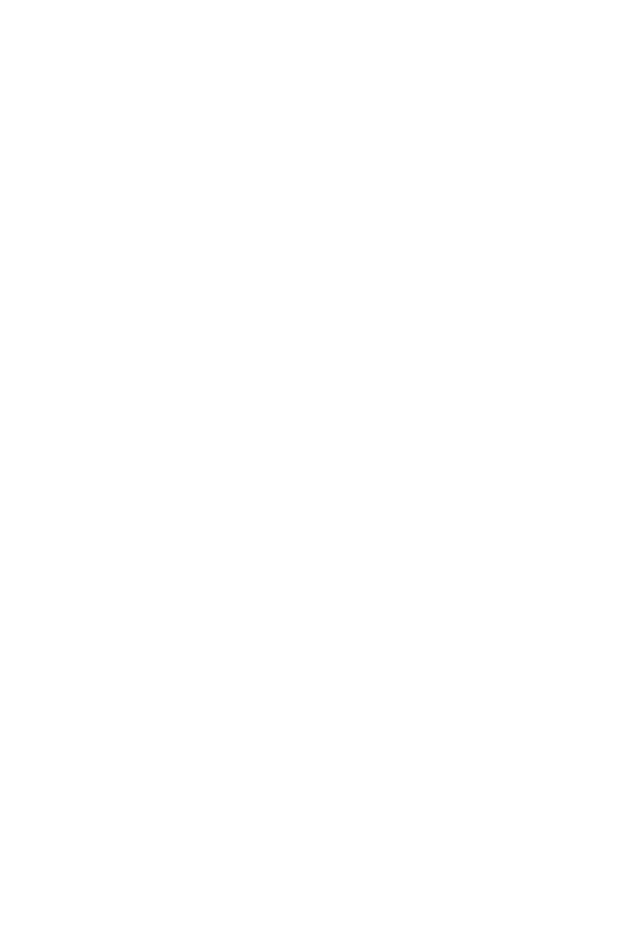
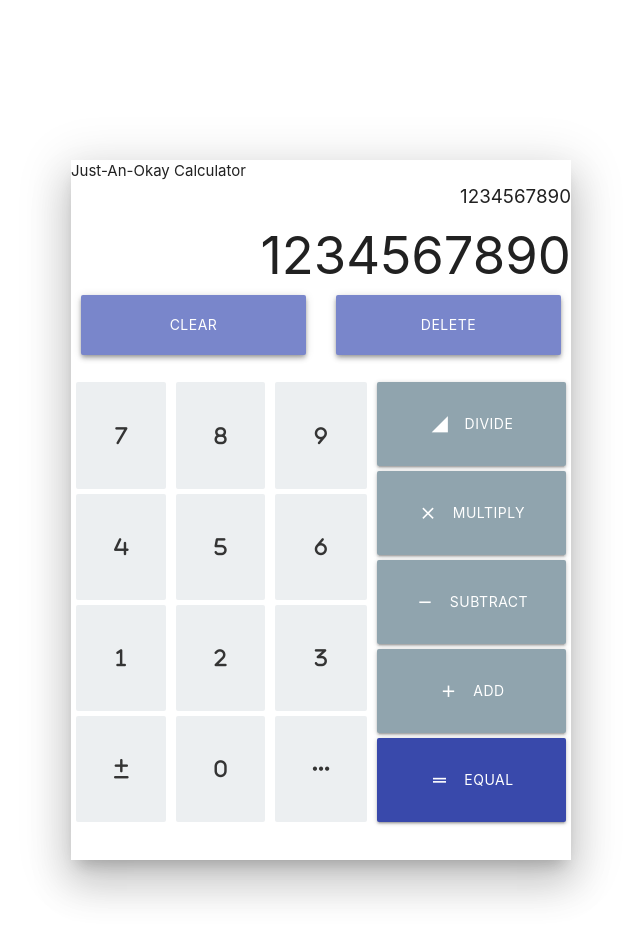
Before and after one commit to AndrewLin95/calculator, a website: page index.html in a window 1280 px wide. Shown: the whole page, without its empty margins (169-809 px from the left). Before the commit the page ends 800 px from the top, so only its background shows below. Drawn offline with nearby package versions, Linux system fonts and the light colour scheme.

Commit message:
created the html and css for the calculator

```diff
--- a/index.html
+++ b/index.html
@@ -12,12 +12,47 @@
       <link rel="stylesheet" href="./style.css">
     </head>
 
-    <body>
-
-
+    <body class="z-depth-5">
+        <div>Just-An-Okay Calculator</div>
+        <div class = 'calculatorCalculateBox'>1234567890</div>
+        <div class = 'calculatorOutputBox' maxlength="9"> 1234567890 </div>
+        <div class = 'clearAndDeleteCluster'>
+            <a class="waves-effect indigo lighten-2 btn btnClearDel z-depth-2">Clear</a>
+            <a class="waves-effect indigo lighten-2 btn btnClearDel z-depth-2">Delete</a>
+        </div>
+        <div class = 'inputCluster'>
+            <div class = 'numberCluster'>
+                <div class = 'firstColumn'>
+                    <a class="waves-effect blue-grey lighten-5 btn-flat btnCluster"><i class="fa-solid fa-7"></i></a>
+                    <a class="waves-effect blue-grey lighten-5 btn-flat btnCluster"><i class="fa-solid fa-4"></i></a>
+                    <a class="waves-effect blue-grey lighten-5 btn-flat btnCluster"><i class="fa-solid fa-1"></i></a>
+                    <a class="waves-effect blue-grey lighten-5 btn-flat btnCluster"><i class="fa-solid fa-plus-minus"></i></a>
+                </div>
+                <div class = 'secondColumn'>
+                    <a class="waves-effect blue-grey lighten-5 btn-flat btnCluster"><i class="fa-solid fa-8"></i></a>
+                    <a class="waves-effect blue-grey lighten-5 btn-flat btnCluster"><i class="fa-solid fa-5"></i></a>
+                    <a class="waves-effect blue-grey lighten-5 btn-flat btnCluster"><i class="fa-solid fa-2"></i></a>
+                    <a class="waves-effect blue-grey lighten-5 btn-flat btnCluster"><i class="fa-solid fa-0"></i></a>
+                </div>
+                <div class = 'thirdColumn'>
+                    <a class="waves-effect blue-grey lighten-5 btn-flat btnCluster"><i class="fa-solid fa-9"></i></a>
+                    <a class="waves-effect blue-grey lighten-5 btn-flat btnCluster"><i class="fa-solid fa-6"></i></a>
+                    <a class="waves-effect blue-grey lighten-5 btn-flat btnCluster"><i class="fa-solid fa-3"></i></a>
+                    <a class="waves-effect blue-grey lighten-5 btn-flat btnCluster"><i class="fa-solid fa-ellipsis"></i></a>
+                </div>
+                <div class = 'functionCluster'>
+                    <a class="waves-effect blue-grey lighten-2 btn btnCluster"><i class="material-icons left">network_cell</i>Divide</a>
+                    <a class="waves-effect blue-grey lighten-2 btn btnCluster"><i class="material-icons left">close</i>Multiply</a>
+                    <a class="waves-effect blue-grey lighten-2 btn btnCluster"><i class="material-icons left">remove</i>Subtract</a>
+                    <a class="waves-effect blue-grey lighten-2 btn btnCluster"><i class="material-icons left">add</i>Add</a>
+                    <a class="waves-effect indigo darken-1 btn btnCluster"><i class="material-icons left">drag_handle</i>Equal</a>
+                </div>
+            </div>
+        </div>
 
       <!--JavaScript at end of body for optimized loading-->
       <script src="https://cdnjs.cloudflare.com/ajax/libs/materialize/1.0.0/js/materialize.min.js"></script>
+      <script src="https://kit.fontawesome.com/bb58922bd7.js" crossorigin="anonymous"></script>
       <script src="javascript.js"></script>
     </body>
   </html>
--- a/style.css
+++ b/style.css
@@ -0,0 +1,85 @@
+body{
+    display: flex;
+    flex-direction: column;
+    width: 500px;
+    height: 700px;
+    margin-left: 30vh;
+    margin-right: 30vh;
+    margin-top: 20vh;
+    margin-bottom: 20vh;
+}
+
+.calculatorCalculateBox{
+    display:flex;
+    align-items: flex-end;
+    justify-content: end;
+    width: 500px;
+    height: 50px;
+    font-size: 125%;
+}
+
+.calculatorOutputBox{
+    display:flex;
+    align-items: flex-end;
+    justify-content: end;
+    width: 500px;
+    height: 150px;
+    font-size: 350%;
+}
+
+.clearAndDeleteCluster{
+    display:flex;
+    width: 500px;
+    height: 10vh;
+    justify-content: space-between;
+    align-items: center;
+    min-height: 60px;
+    padding-left: 10px;
+    padding-right: 10px;
+}
+
+.inputCluster{
+    display:flex;
+    width: 500px;
+    height: 900px;
+    justify-content: space-around;
+    align-items: center;
+    min-height: 300px;
+}
+
+.numberCluster{
+    display:flex;
+    flex-direction: row;
+    height: 450px;
+    width: 500px;
+    min-height: 300px;
+}
+
+.firstColumn,
+.secondColumn,
+.thirdColumn,
+.functionCluster{
+    display:flex;
+    flex-direction: column;
+    flex: auto;
+    justify-content: space-around;
+    row-gap: 5px;
+    padding-left: 5px;
+    padding-right: 5px;
+    margin-bottom: 10px;
+}
+
+.btnClearDel{                           /* Clear and Delete Button */
+    display:flex;
+    align-items: center;
+    justify-content: center;
+    width: 225px;
+    height: 60px;
+}
+
+.btnCluster{
+    display:flex;
+    align-items: center;
+    justify-content: center;
+    flex: 1 1 auto;
+}
```
